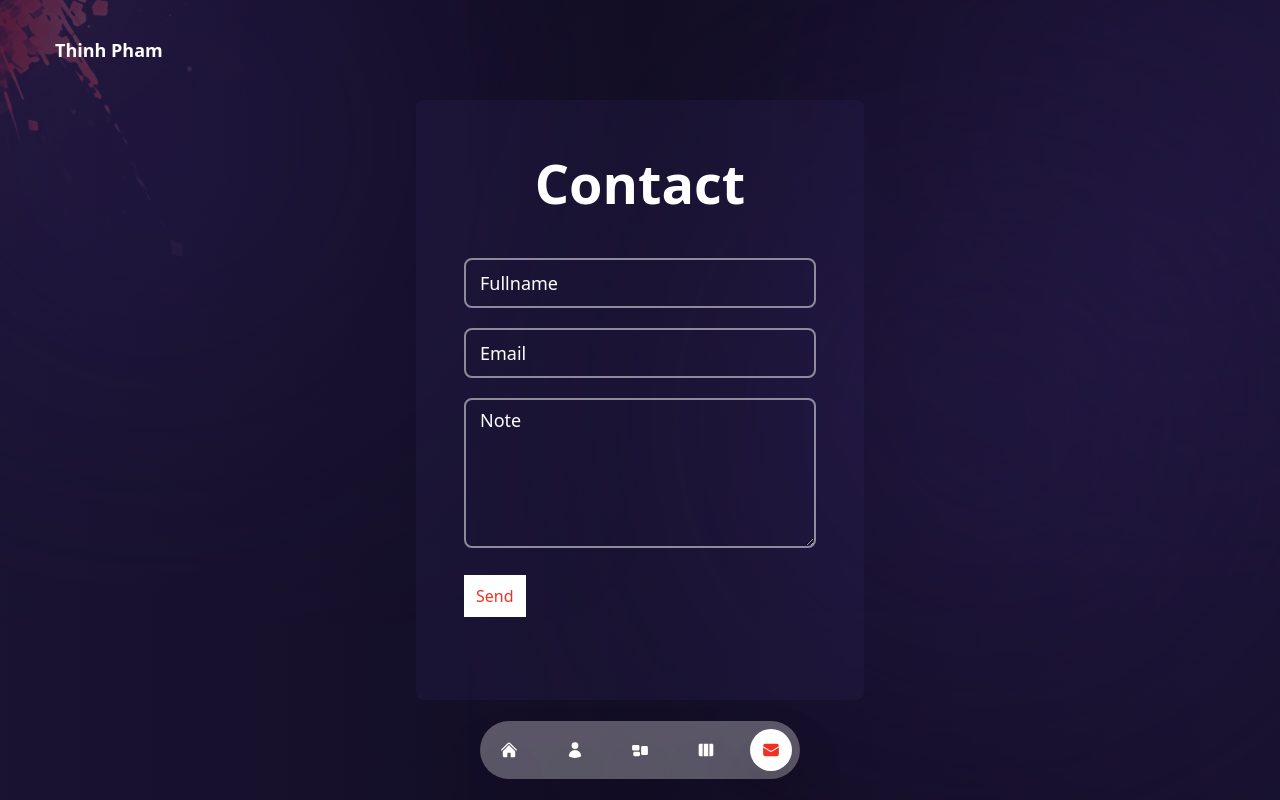
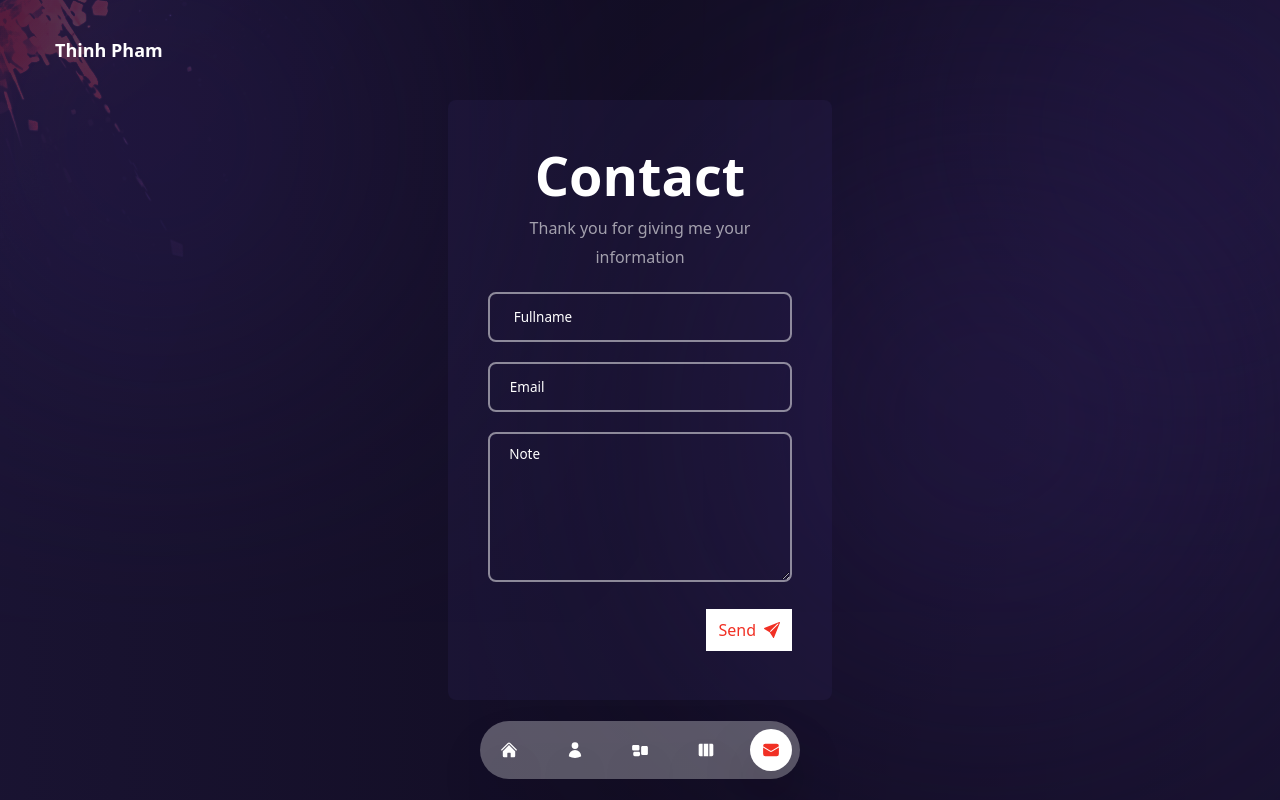
Before and after one commit to thinhpham311-dev/portfolio-profile, a Next.js app: page /contact in a window 1280 px wide. Built offline with nearby package versions, Linux system fonts and the light colour scheme; some icons are missing.

Commit message:
update code

```diff
--- a/components/Button.js
+++ b/components/Button.js
@@ -1,7 +1,7 @@
 import React from 'react';
 
-export const Button = ({type}) => {
+export const Button = ({type, children}) => {
     return (
-        <button type={type} className="bg-white text-accent px-3 py-2">Send</button>
+        <button type={type} className="bg-white text-accent px-3 py-2 flex  items-center hover:text-white hover:bg-accent transition-all duration-300">{children}</button>
     );
 }
--- a/components/Input.js
+++ b/components/Input.js
@@ -5,7 +5,7 @@ export const Input = ({type, label, name}) => {
         <div className="w-full">
             <label className="relative block">
             <input type={type} name={name} className="focus:border-accent peer/published px-4 text-lg focus:text-white transition-all duration-300  outline-none w-full h-[50px] bg-transparent border-opacity-50	border-white border-2 rounded-lg" />
-            <span className="text-lg text-white  absolute left-0 top-1/2 -translate-y-1/2 mx-2 px-2 transition-all duration-300 peer-focus/published:transition-all peer-focus/published:duration-300 peer-focus/published:top-0 peer-focus/published:left-2 peer-focus/published:rounded-lg peer-focus/published:text-white peer-focus/published:bg-accent peer-focus/published:text-sm">{label}</span>
+            <span className="scale-75 text-lg text-white  absolute left-0 top-1/2 -translate-y-1/2 mx-2 px-2 transition-all duration-300 peer-focus/published:transition-all peer-focus/published:duration-300 peer-focus/published:top-0 peer-focus/published:left-0 peer-focus/published:rounded-lg peer-focus/published:text-white peer-focus/published:bg-accent peer-focus/published:text-sm">{label}</span>
             </label>
         </div>
     );
@@ -16,7 +16,7 @@ export const InputArea = ({label, name}) => {
         <div className="w-full">
             <label className="relative block">
             <textarea name={name} className="focus:border-accent peer/published px-4 py-3 text-lg focus:text-white transition-all duration-300  outline-none w-full h-[150px] bg-transparent border-opacity-50	border-white border-2 rounded-lg" ></textarea>
-            <span className="text-lg text-white  absolute left-0 top-2 mx-2 px-2 transition-all duration-300 peer-focus/published:transition-all peer-focus/published:duration-300 peer-focus/published:-top-2 peer-focus/published:left-2 peer-focus/published:rounded-lg peer-focus/published:text-white peer-focus/published:bg-accent peer-focus/published:text-sm">{label}</span>
+            <span className="scale-75 text-lg text-white  absolute left-0 top-2 mx-2 px-2 transition-all duration-300 peer-focus/published:transition-all peer-focus/published:duration-300 peer-focus/published:-top-2 peer-focus/published:left-0 peer-focus/published:rounded-lg peer-focus/published:text-white peer-focus/published:bg-accent peer-focus/published:text-sm">{label}</span>
             </label>
         </div>
     )
--- a/pages/about/index.js
+++ b/pages/about/index.js
@@ -1,7 +1,8 @@
+import { useState } from 'react'
 import { FaHtml5, FaCss3, FaJs, FaReact, FaWordpress, FaBootstrap, FaPhp } from 'react-icons/fa'
 import { SiNextdotjs, SiFramer, SiAntdesign, SiSvelte, SiGatsby, SiMysql, SiPostgresql, SiTailwindcss } from 'react-icons/si'
-import { useState } from 'react'
 import Circles from './../../components/Circles';
+import {Button} from '../../components/Button'
 
 import { motion } from 'framer-motion'
 import { fadeIn } from '../../variants';
@@ -92,6 +93,9 @@ const About = () => {
       <div className="flex flex-col justify-center h-[230px] xl:mt-5">
         <motion.h1 className="h1 xl:text-left" variants={fadeIn('down', 0.2)} initial="hidden" animate="show" exit="hidden">I'm <br /> <span className="text-accent">Web Developer</span></motion.h1>
         <motion.p className="xl:text-left w-full xl:max-w-[84%]" variants={fadeIn('down', 0.3)} initial="hidden" animate="show" exit="hidden"> I'm a Web Developer with my experience developing the website. I can use my knowledge and skills to increase aesthetics and increase user experience. </motion.p>
+        <motion.div className="py-4">
+            <Button>Download CV</Button>
+        </motion.div>
       </div>
 
       <div className='flex flex-col w-full xl:max-w-[48%] h-[calc(100%-230px)] xl:h-full'>
--- a/pages/contact/index.js
+++ b/pages/contact/index.js
@@ -1,24 +1,37 @@
+import {useRef, useState} from "react"
 import {Input, InputArea} from "../../components/Input"
 import {Button} from "../../components/Button"
-import {RiSendPlaneFill} from "react-icons/ri"
+import {BsSendFill} from "react-icons/bs"
+
+import { motion } from 'framer-motion'
+import { fadeIn } from '../../variants';
 
 const Contact = () => {
-  return <div className="h-full w-full flex items-center justify-center">
-      <form className="xl:w-[35%] w-[90%] rounded-lg bg-[rgba(65,47,123,0.15)] h-full p-12">
-        <h2 className="h2 text-center mb-10">Contact</h2>
+  const inputRef = useRef()
+
+  const handleSubmit = (e) => {
+      e.preventDefault()
+  }
+
+  return <div className="h-full w-full flex items-center justify-center relative">
+        <div className="xl:w-[30%] w-[90%] rounded-lg bg-[rgba(65,47,123,0.15)] h-full p-10">
+        <motion.h2 variants={fadeIn('down', 0.2)} initial="hidden" animate="show" exit="hidden" className="h2 text-center mb-1">Contact</motion.h2>
+        <motion.p variants={fadeIn('down', 0.3)} initial="hidden" animate="show" exit="hidden" className="text-white/60 text-center mb-5">Thank you for giving me your information</motion.p>
+      <motion.form onSubmit={handleSubmit} variants={fadeIn('down', 0.5)} initial="hidden" animate="show" exit="hidden">
         <div className="mb-5">
           <Input type="text" label="Fullname" name="fullname"/>
         </div>
         <div className="mb-5">
-          <Input type="text" label="Email" name="email"/>
+          <Input type="email" label="Email" name="email"/>
         </div>
         <div className="mb-5" >
           <InputArea label="Note" name="note"/>
         </div>
-        <div className="mb-5">
-         <Button type="submit"><RiSendPlaneFill/></Button>
+        <div className="mb-5 float-right">
+         <Button type="submit">  Send <BsSendFill className="ml-2"/></Button>
         </div>
-      </form>
+      </motion.form>
+      </div>
   </div>;
 };
 
```
